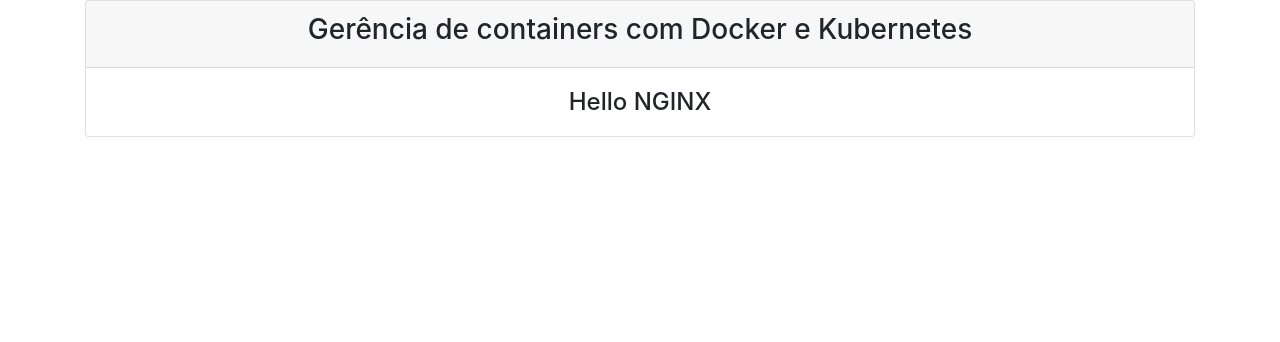
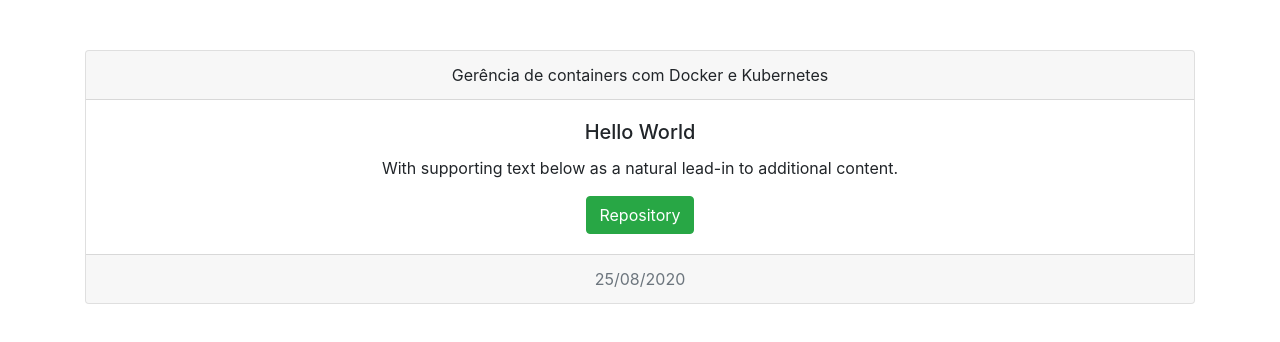
Before and after one commit to leonardofaria00/curso-docker-rnp, a plain HTML site: page app/index.html in a window 1280 px wide. Drawn offline with nearby package versions, Linux system fonts and the light colour scheme.

Commit message:
Remodelando webapp e adicionando css e js files

```diff
--- /dev/null
+++ b/app/assets/css/style.css
@@ -0,0 +1,3 @@
+.container {
+  margin-top: 50px;
+}
--- /dev/null
+++ b/app/assets/js/bundle.js
@@ -0,0 +1 @@
+console.log("Runing...");
--- a/app/index.html
+++ b/app/index.html
@@ -5,6 +5,7 @@
         <meta charset="UTF-8">
         <link rel="stylesheet" href="https://stackpath.bootstrapcdn.com/bootstrap/4.5.2/css/bootstrap.min.css"
               integrity="sha384-JcKb8q3iqJ61gNV9KGb8thSsNjpSL0n8PARn9HuZOnIxN0hoP+VmmDGMN5t9UJ0Z" crossorigin="anonymous">
+        <link rel="stylesheet" href="assets/css/style.css">
         <title>Gerência de containers com Docker e Kubernetes</title>
     </head>
 
@@ -13,14 +14,20 @@
             <article>
                 <div class="card text-center">
                     <div class="card-header">
-                    <h3> Gerência de containers com Docker e Kubernetes</h3>
+                        Gerência de containers com Docker e Kubernetes
                     </div>
                     <div class="card-body">
-                    <h4 class="card-text">Hello NGINX</h4>
+                        <h5 class="card-title">Hello World</h5>
+                        <p class="card-text">With supporting text below as a natural lead-in to additional content.</p>
+                        <a href="https://github.com/leonardofaria00/curso-docker-rnp" target="_blank" class="btn btn-success">Repository</a>
+                    </div>
+                    <div class="card-footer text-muted">
+                        25/08/2020
                     </div>
                 </div>
             </article>
         </section>
+        <script src="assets/js/bundle.js"></script>
     </body>
 
 </html>
```
Lines whose indentation alone changed are shown as unchanged.
